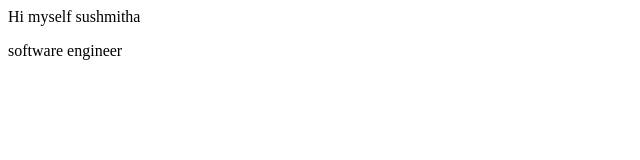
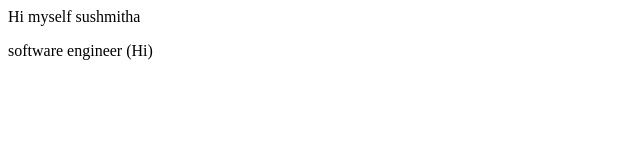
Before and after one commit to sushmitha-hegde27/localRepo, a plain HTML site: page index.html in a window 1280 px wide. Shown: the full height of the page, 0-640 px from the left. Drawn offline with Linux system fonts and the light colour scheme.

Commit message:
added hi

```diff
--- a/index.html
+++ b/index.html
@@ -1,2 +1,2 @@
 <p>Hi myself sushmitha</p>
-<p>software engineer</p>
+<p>software engineer (Hi)</p>
```
